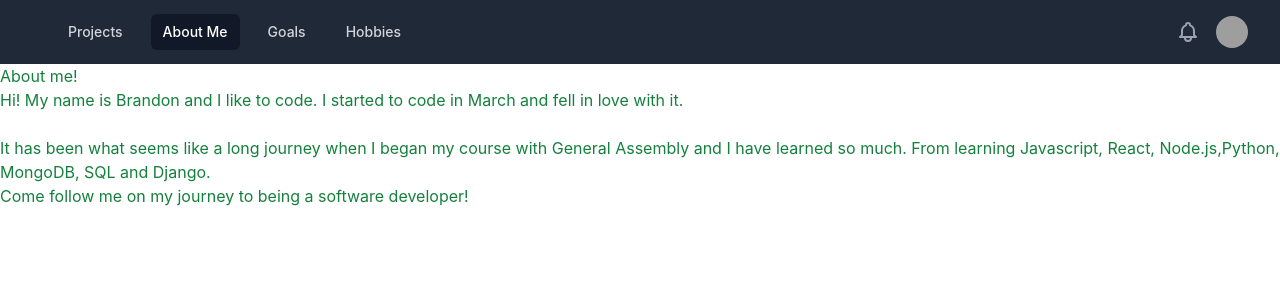
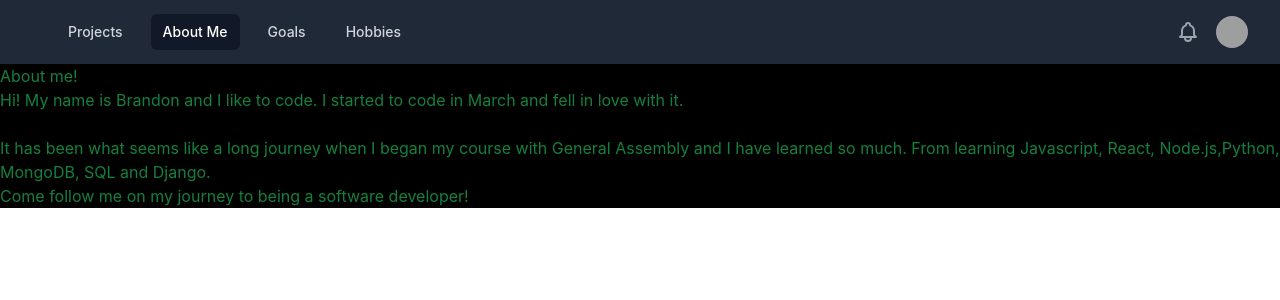
Before and after one commit to bwennin92/Portfolio, a React (Create React App) app: page /about in a window 1280 px wide. Shown: the top 300 px of the page. Built offline with nearby package versions, Linux system fonts and the light colour scheme; grey boxes are pictures that could not be loaded.

Commit message:
still working on text

```diff
--- a/src/pages/aboutpage.jsx
+++ b/src/pages/aboutpage.jsx
@@ -2,12 +2,14 @@ import React from 'react'
 
 const About = () => {
   return (
-    <div className='bg-black, text-green-700'>
-        <h1>About me!</h1>
-        <p>Hi! My name is Brandon and I like to code. I started to code in March and fell in love with it.</p>
-        <br />
-        <p>It has been what seems like a long journey when I began my course with General Assembly and I have learned so much. From learning Javascript, React, Node.js,Python, MongoDB, SQL and Django.</p>
-        <p>Come follow me on my journey to being a software developer!</p>
+    <div className='bg-black'>
+        <div className=' text-green-700'>
+          <h1>About me!</h1>
+          <p>Hi! My name is Brandon and I like to code. I started to code in March and fell in love with it.</p>
+          <br />
+          <p>It has been what seems like a long journey when I began my course with General Assembly and I have learned so much. From learning Javascript, React, Node.js,Python, MongoDB, SQL and Django.</p>
+          <p>Come follow me on my journey to being a software developer!</p>
+        </div>
     </div>
   )
 }
```
